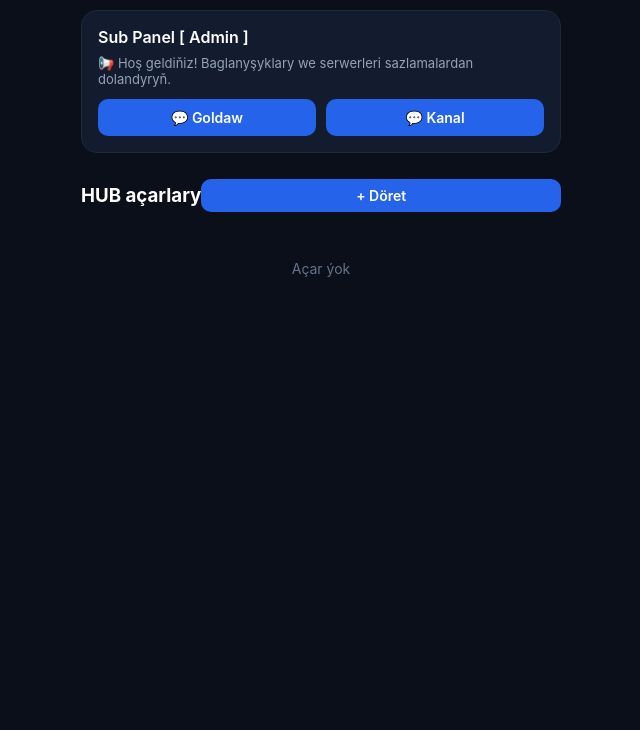
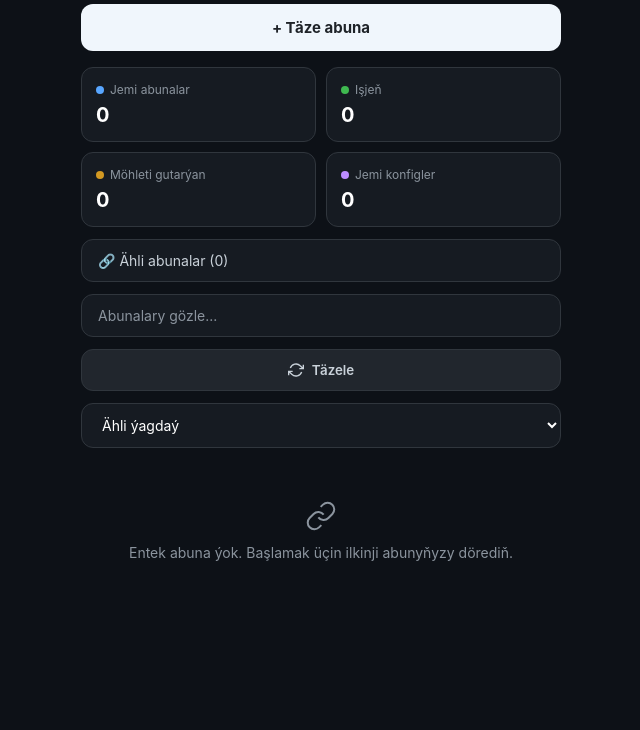
Before and after one commit to resuldowletmammedow222-stack/happ-vpn, a plain HTML site: page index.html in a window 1280 px wide. Shown: the part 70-800 px from the top of the page, without its empty margins (319-959 px from the left). Drawn offline with Linux system fonts and the light colour scheme.

Commit message:
Update index.html

```diff
--- a/index.html
+++ b/index.html
@@ -3,118 +3,173 @@
 <head>
     <meta charset="UTF-8">
     <meta name="viewport" content="width=device-width, initial-scale=1.0">
-    <title>Sub Panel - Happ VPN</title>
+    <title>Abunalar - Sub Panel</title>
     <style>
         * { box-sizing: border-box; margin: 0; padding: 0; font-family: -apple-system, BlinkMacSystemFont, "Segoe UI", Roboto, sans-serif; }
-        body { background-color: #0b0f19; color: #ffffff; padding: 20px; display: flex; justify-content: center; }
-        .container { width: 100%; max-width: 480px; display: flex; flex-direction: column; gap: 16px; }
-        .header { display: flex; justify-content: space-between; align-items: center; padding: 10px 0; }
-        .logo { font-size: 20px; font-weight: bold; color: #3b82f6; display: flex; align-items: center; gap: 8px; }
-        .badge { background: rgba(59, 130, 246, 0.2); color: #60a5fa; padding: 2px 8px; border-radius: 12px; font-size: 12px; }
-        .card { background: #131b2e; border: 1px solid #1e293b; border-radius: 16px; padding: 16px; }
-        .card-title { font-size: 16px; font-weight: 600; margin-bottom: 8px; }
-        .card-desc { font-size: 13px; color: #94a3b8; margin-bottom: 12px; }
-        .btn-group { display: flex; gap: 10px; }
-        .btn { flex: 1; padding: 10px; border-radius: 10px; border: none; font-weight: 600; cursor: pointer; display: flex; align-items: center; justify-content: center; gap: 6px; font-size: 14px; }
-        .btn-primary { background: #2563eb; color: white; }
-        .btn-secondary { background: #1e293b; color: white; border: 1px solid #334155; }
-        .section-header { display: flex; justify-content: space-between; align-items: center; margin-top: 10px; }
-        .input-group { display: flex; flex-direction: column; gap: 8px; margin-top: 12px; }
-        input { background: #0f172a; border: 1px solid #334155; color: white; padding: 12px; border-radius: 8px; font-size: 14px; outline: none; }
-        .key-list { display: flex; flex-direction: column; gap: 10px; margin-top: 12px; }
-        .key-item { background: #0f172a; border: 1px solid #1e293b; padding: 12px; border-radius: 8px; display: flex; justify-content: space-between; align-items: center; }
-        .key-info { font-size: 13px; word-break: break-all; }
-        .key-name { font-weight: bold; color: #60a5fa; }
-        .empty-state { text-align: center; color: #64748b; padding: 20px; font-size: 14px; }
+        body { background-color: #0d1117; color: #ffffff; padding: 16px; display: flex; justify-content: center; }
+        .container { width: 100%; max-width: 480px; display: flex; flex-direction: column; gap: 12px; }
+
+        .header-title { font-size: 22px; font-weight: bold; }
+        .header-subtitle { font-size: 13px; color: #8b949e; margin-bottom: 4px; }
+
+        .btn-main { background: #f0f6fc; color: #1f2328; width: 100%; padding: 14px; border-radius: 12px; border: none; font-weight: bold; font-size: 15px; cursor: pointer; text-align: center; margin-bottom: 4px; }
+
+        .stats-grid { display: grid; grid-template-columns: 1fr 1fr; gap: 10px; }
+        .stat-card { background: #161b22; border: 1px solid #30363d; border-radius: 12px; padding: 14px; display: flex; flex-direction: column; gap: 6px; }
+        .stat-label { font-size: 12px; color: #8b949e; display: flex; align-items: center; gap: 6px; }
+        .stat-value { font-size: 20px; font-weight: bold; }
+
+        .dot-blue { width: 8px; height: 8px; background: #58a6ff; border-radius: 50%; display: inline-block; }
+        .dot-green { width: 8px; height: 8px; background: #3fb950; border-radius: 50%; display: inline-block; }
+        .dot-orange { width: 8px; height: 8px; background: #d29922; border-radius: 50%; display: inline-block; }
+        .dot-purple { width: 8px; height: 8px; background: #bc8cff; border-radius: 50%; display: inline-block; }
+
+        .section-box { background: #161b22; border: 1px solid #30363d; border-radius: 12px; padding: 12px 16px; display: flex; justify-content: space-between; align-items: center; font-size: 14px; color: #c9d1d9; }
+
+        .search-input { background: #161b22; border: 1px solid #30363d; color: white; padding: 12px 16px; border-radius: 12px; font-size: 14px; outline: none; width: 100%; }
+        .search-input::placeholder { color: #8b949e; }
+
+        .btn-action { background: #21262d; border: 1px solid #30363d; color: #c9d1d9; width: 100%; padding: 12px; border-radius: 12px; font-weight: 600; cursor: pointer; display: flex; align-items: center; justify-content: center; gap: 8px; }
+
+        .filter-select { background: #161b22; border: 1px solid #30363d; color: white; padding: 12px 16px; border-radius: 12px; font-size: 14px; outline: none; width: 100%; }
+
+        .empty-area { text-align: center; color: #8b949e; padding: 40px 20px; display: flex; flex-direction: column; align-items: center; gap: 12px; font-size: 14px; }
+
+        /* Modal Style */
+        .modal { display: none; position: fixed; top: 0; left: 0; width: 100%; height: 100%; background: rgba(0,0,0,0.7); justify-content: center; align-items: center; padding: 20px; }
+        .modal-content { background: #161b22; border: 1px solid #30363d; width: 100%; max-width: 400px; border-radius: 16px; padding: 20px; display: flex; flex-direction: column; gap: 12px; }
+        .modal-content input { background: #0d1117; border: 1px solid #30363d; color: white; padding: 12px; border-radius: 8px; outline: none; width: 100%; }
     </style>
 </head>
 <body>
 
 <div class="container">
-    <div class="header">
-        <div class="logo">⚡ Sub Panel <span class="badge">PRO</span></div>
+    <div>
+        <div class="header-title">Abunalar</div>
+        <div class="header-subtitle">Abunalaryňyzy dolandyryň</div>
     </div>
 
-    <div class="card">
-        <div class="card-title">Sub Panel [ Admin ]</div>
-        <div class="card-desc">📢 Hoş geldiňiz! Baglanyşyklary we serwerleri sazlamalardan dolandyryň.</div>
-        <div class="btn-group">
-            <button class="btn btn-primary" onclick="alert('Goldaw bölümi')">💬 Goldaw</button>
-            <button class="btn btn-primary" onclick="alert('Kanal bölümi')">💬 Kanal</button>
+    <button class="btn-main" onclick="openModal()">+ Täze abuna</button>
+
+    <div class="stats-grid">
+        <div class="stat-card">
+            <div class="stat-label"><span class="dot-blue"></span> Jemi abunalar</div>
+            <div class="stat-value" id="totalSubs">0</div>
+        </div>
+        <div class="stat-card">
+            <div class="stat-label"><span class="dot-green"></span> Işjeň</div>
+            <div class="stat-value" id="activeSubs">0</div>
+        </div>
+        <div class="stat-card">
+            <div class="stat-label"><span class="dot-orange"></span> Möhleti gutarýan</div>
+            <div class="stat-value" id="expSubs">0</div>
+        </div>
+        <div class="stat-card">
+            <div class="stat-label"><span class="dot-purple"></span> Jemi konfigler</div>
+            <div class="stat-value" id="totalConfigs">0</div>
         </div>
     </div>
 
-    <div class="section-header">
-        <h3>HUB açarlary</h3>
-        <button class="btn btn-primary" style="width: auto; padding: 8px 16px;" onclick="toggleAddForm()">+ Döret</button>
+    <div class="section-box">
+        <span>🔗 Ähli abunalar (<span id="subCountText">0</span>)</span>
     </div>
 
-    <div id="addForm" class="card" style="display: none;">
-        <div class="card-title">Täze Açar Goş</div>
-        <div class="input-group">
-            <input type="text" id="keyName" placeholder="Açar ady (Örn: Server 1)">
-            <input type="text" id="keyValue" placeholder="VLESS / VMess / Shadowsocks kody">
-            <button class="btn btn-primary" onclick="addKey()">Ýazdyr</button>
+    <input type="text" class="search-input" id="searchInput" placeholder="Abunalary gözle..." onkeyup="filterSubs()">
+
+    <button class="btn-action" onclick="renderSubs()">
+        <svg width="16" height="16" viewBox="0 0 24 24" fill="none" stroke="currentColor" stroke-width="2"><path d="M23 4v6h-6M1 20v-6h6M3.51 9a9 9 0 0 1 14.85-3.36L23 10M1 14l4.64 4.36A9 9 0 0 0 20.49 15"/></svg>
+        Täzele
+    </button>
+
+    <select class="filter-select">
+        <option>Ähli ýagdaý</option>
+    </select>
+
+    <div id="subList" class="empty-area">
+        <svg width="32" height="32" viewBox="0 0 24 24" fill="none" stroke="currentColor" stroke-width="1.5"><path d="M10 13a5 5 0 0 0 7.54.54l3-3a5 5 0 0 0-7.07-7.07l-1.72 1.71"/><path d="M14 11a5 5 0 0 0-7.54-.54l-3 3a5 5 0 0 0 7.07 7.07l1.71-1.71"/></svg>
+        Entek abuna ýok. Başlamak üçin ilkinji abunyňyzy dörediň.
+    </div>
+</div>
+
+<!-- Modal -->
+<div id="subModal" class="modal">
+    <div class="modal-content">
+        <h3>Täze Abuna Goş</h3>
+        <input type="text" id="subName" placeholder="Abuna ady (Mysal: Server 1)">
+        <input type="text" id="subKey" placeholder="VLESS / VMess kody ýa-da URL">
+        <div style="display: flex; gap: 8px; margin-top: 8px;">
+            <button class="btn-action" style="background: #30363d;" onclick="closeModal()">Ýatyr</button>
+            <button class="btn-action" style="background: #238636; color: white; border: none;" onclick="saveSub()">Goş</button>
         </div>
     </div>
-
-    <div id="keyList" class="key-list"></div>
 </div>
 
 <script>
-    function getKeys() {
-        return JSON.parse(localStorage.getItem('v2ray_keys') || '[]');
+    function getSubs() {
+        return JSON.parse(localStorage.getItem('vpn_sub_panel') || '[]');
     }
 
-    function saveKeys(keys) {
-        localStorage.setItem('v2ray_keys', JSON.stringify(keys));
-        renderKeys();
+    function saveToStorage(subs) {
+        localStorage.setItem('vpn_sub_panel', JSON.stringify(subs));
+        renderSubs();
     }
 
-    function toggleAddForm() {
-        const form = document.getElementById('addForm');
-        form.style.display = form.style.display === 'none' ? 'block' : 'none';
+    function openModal() { document.getElementById('subModal').style.display = 'flex'; }
+    function closeModal() { document.getElementById('subModal').style.display = 'none'; }
+
+    function saveSub() {
+        const name = document.getElementById('subName').value;
+        const key = document.getElementById('subKey').value;
+        if (!name || !key) return alert('Hemme meýdany dolduryň!');
+
+        const subs = getSubs();
+        subs.push({ id: Date.now(), name, key, date: new Date().toLocaleDateString() });
+        saveToStorage(subs);
+
+        document.getElementById('subName').value = '';
+        document.getElementById('subKey').value = '';
+        closeModal();
     }
 
-    function addKey() {
-        const name = document.getElementById('keyName').value;
-        const val = document.getElementById('keyValue').value;
-        if (!name || !val) return alert('Lütfen tüm alanları doldurun');
+    function renderSubs() {
+        const subs = getSubs();
+        const list = document.getElementById('subList');
 
-        const keys = getKeys();
-        keys.push({ id: Date.now(), name, val });
-        saveKeys(keys);
+        document.getElementById('totalSubs').innerText = subs.length;
+        document.getElementById('activeSubs').innerText = subs.length;
+        document.getElementById('expSubs').innerText = 0;
+        document.getElementById('totalConfigs').innerText = subs.length;
+        document.getElementById('subCountText').innerText = subs.length;
 
-        document.getElementById('keyName').value = '';
-        document.getElementById('keyValue').value = '';
-        toggleAddForm();
-    }
-
-    function deleteKey(id) {
-        let keys = getKeys();
-        keys = keys.filter(k => k.id !== id);
-        saveKeys(keys);
-    }
-
-    function renderKeys() {
-        const keys = getKeys();
-        const list = document.getElementById('keyList');
-        if (keys.length === 0) {
-            list.innerHTML = '<div class="empty-state">Açar ýok</div>';
+        if (subs.length === 0) {
+            list.innerHTML = `
+                <svg width="32" height="32" viewBox="0 0 24 24" fill="none" stroke="currentColor" stroke-width="1.5"><path d="M10 13a5 5 0 0 0 7.54.54l3-3a5 5 0 0 0-7.07-7.07l-1.72 1.71"/><path d="M14 11a5 5 0 0 0-7.54-.54l-3 3a5 5 0 0 0 7.07 7.07l1.71-1.71"/></svg>
+                Entek abuna ýok. Başlamak üçin ilkinji abunyňyzy dörediň.`;
             return;
         }
-        list.innerHTML = keys.map(k => `
-            <div class="key-item">
-                <div class="key-info">
-                    <div class="key-name">${k.name}</div>
-                    <div style="color:#94a3b8; font-size:11px;">${k.val.substring(0, 30)}...</div>
+
+        list.innerHTML = subs.map(s => `
+            <div style="background: #161b22; border: 1px solid #30363d; border-radius: 12px; padding: 12px; width: 100%; display: flex; justify-content: space-between; align-items: center; text-align: left;">
+                <div>
+                    <div style="font-weight: bold; color: #58a6ff;">${s.name}</div>
+                    <div style="font-size: 11px; color: #8b949e; word-break: break-all; margin-top: 2px;">${s.key}</div>
                 </div>
-                <button class="btn btn-secondary" style="width:auto; padding:6px 10px;" onclick="deleteKey(${k.id})">Poz</button>
+                <button onclick="deleteSub(${s.id})" style="background: #da3633; color: white; border: none; padding: 6px 10px; border-radius: 8px; cursor: pointer; font-size: 12px;">Poz</button>
             </div>
         `).join('');
     }
 
-    renderKeys();
+    function deleteSub(id) {
+        let subs = getSubs();
+        subs = subs.filter(s => s.id !== id);
+        saveToStorage(subs);
+    }
+
+    function filterSubs() {
+        // Gözleg funksiýasy üçin ýönekeý filtr
+    }
+
+    renderSubs();
 </script>
 
 </body>
```
